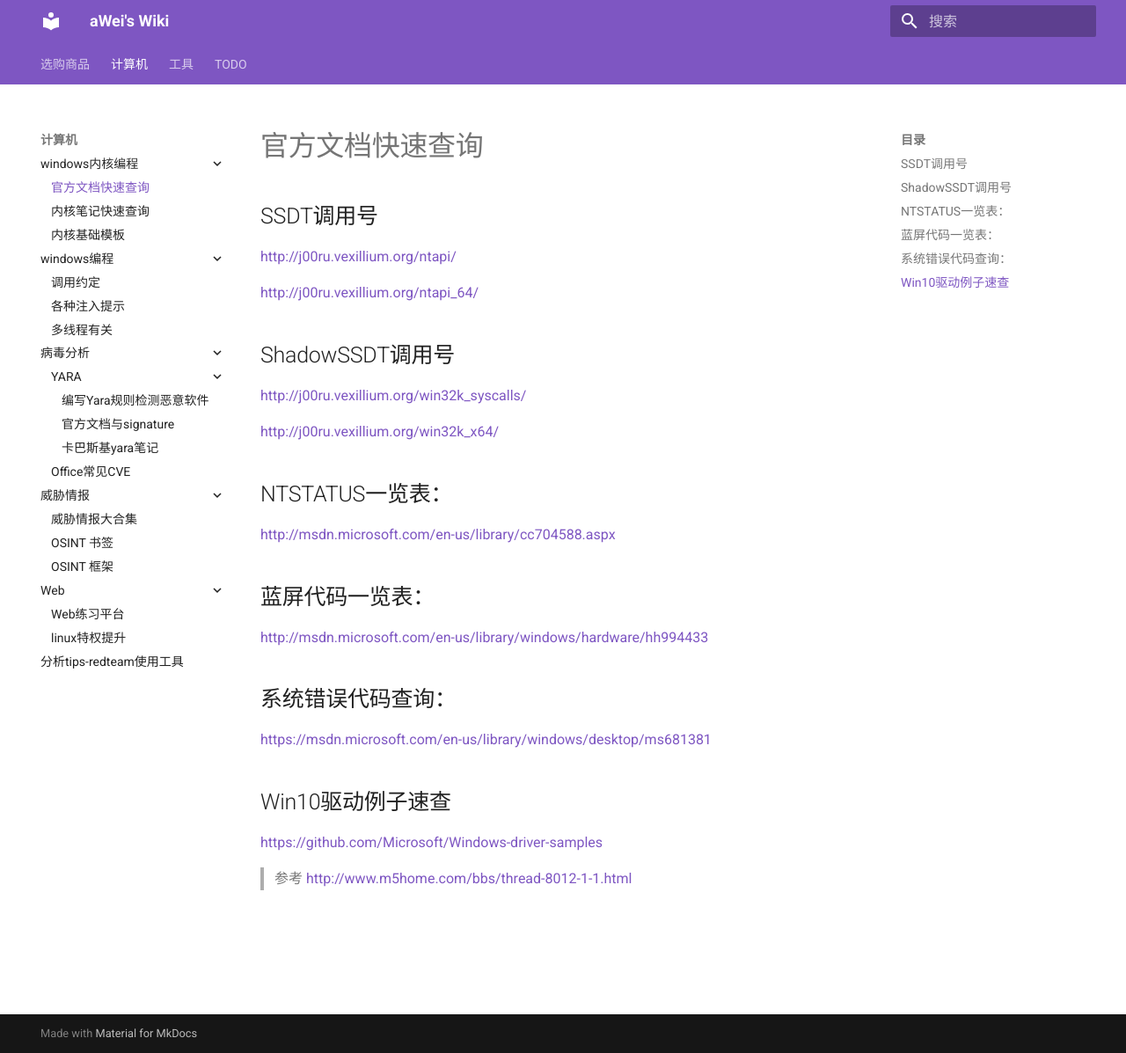
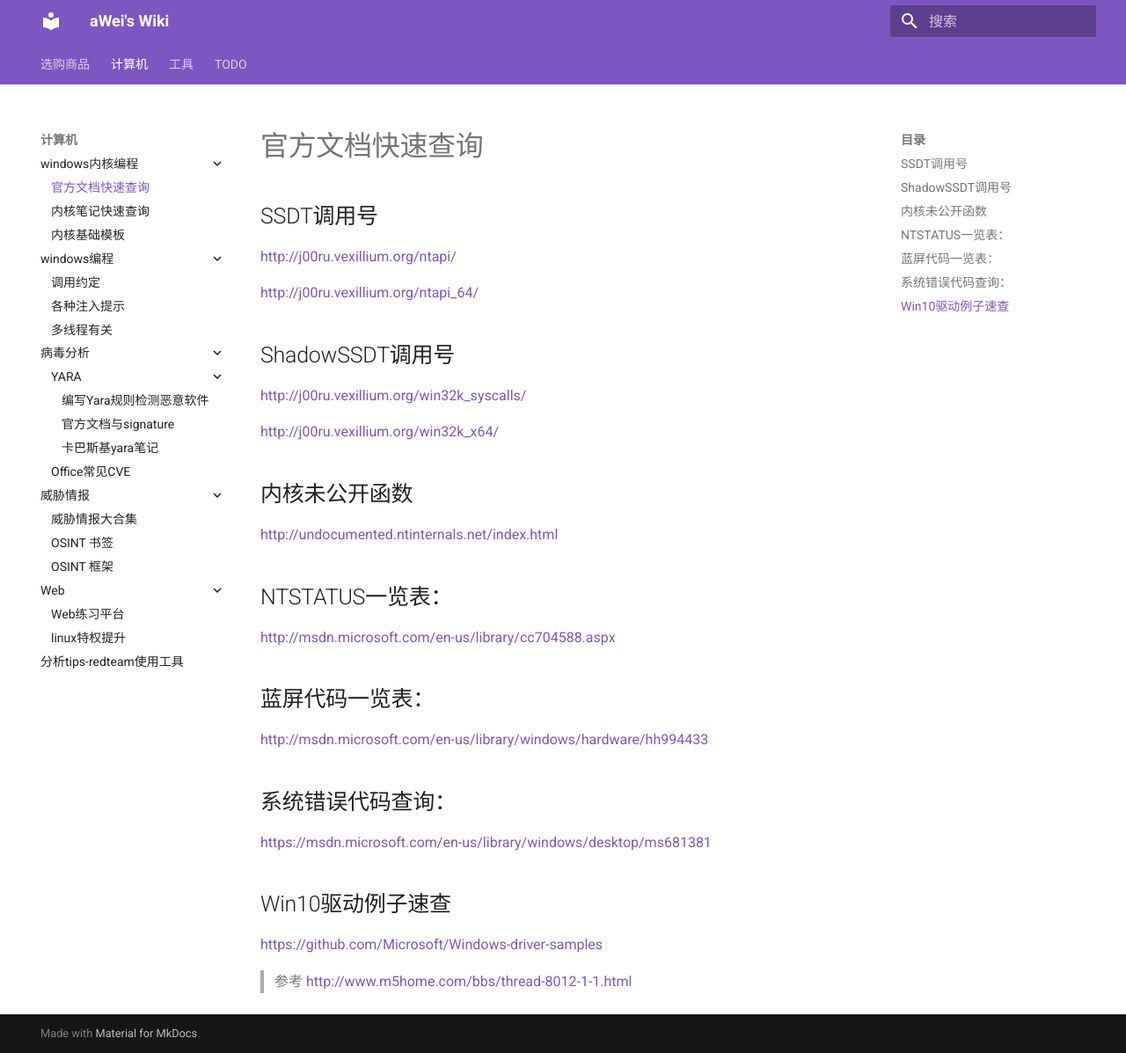
Before and after one commit to JA1E0/wiki, an MkDocs documentation site: the page built from docs/computer/windows_kernel_programming/msdn.md, in a window 1280 px wide and 1197 px high. Shown: the whole window at 88% size. Built offline with MkDocs 1.6.1 and Material for MkDocs 9.7.7, drawn with Linux system fonts in a browser that asks for light colours; old or Windows-style settings are respelled for this version of MkDocs.

Commit message:
quick push

```diff
--- a/docs/computer/windows_kernel_programming/msdn.md
+++ b/docs/computer/windows_kernel_programming/msdn.md
@@ -14,6 +14,10 @@ http://j00ru.vexillium.org/win32k_syscalls/
 
 http://j00ru.vexillium.org/win32k_x64/
 
+## 内核未公开函数
+
+http://undocumented.ntinternals.net/index.html
+
 ## NTSTATUS一览表：
 http://msdn.microsoft.com/en-us/library/cc704588.aspx
 
```
